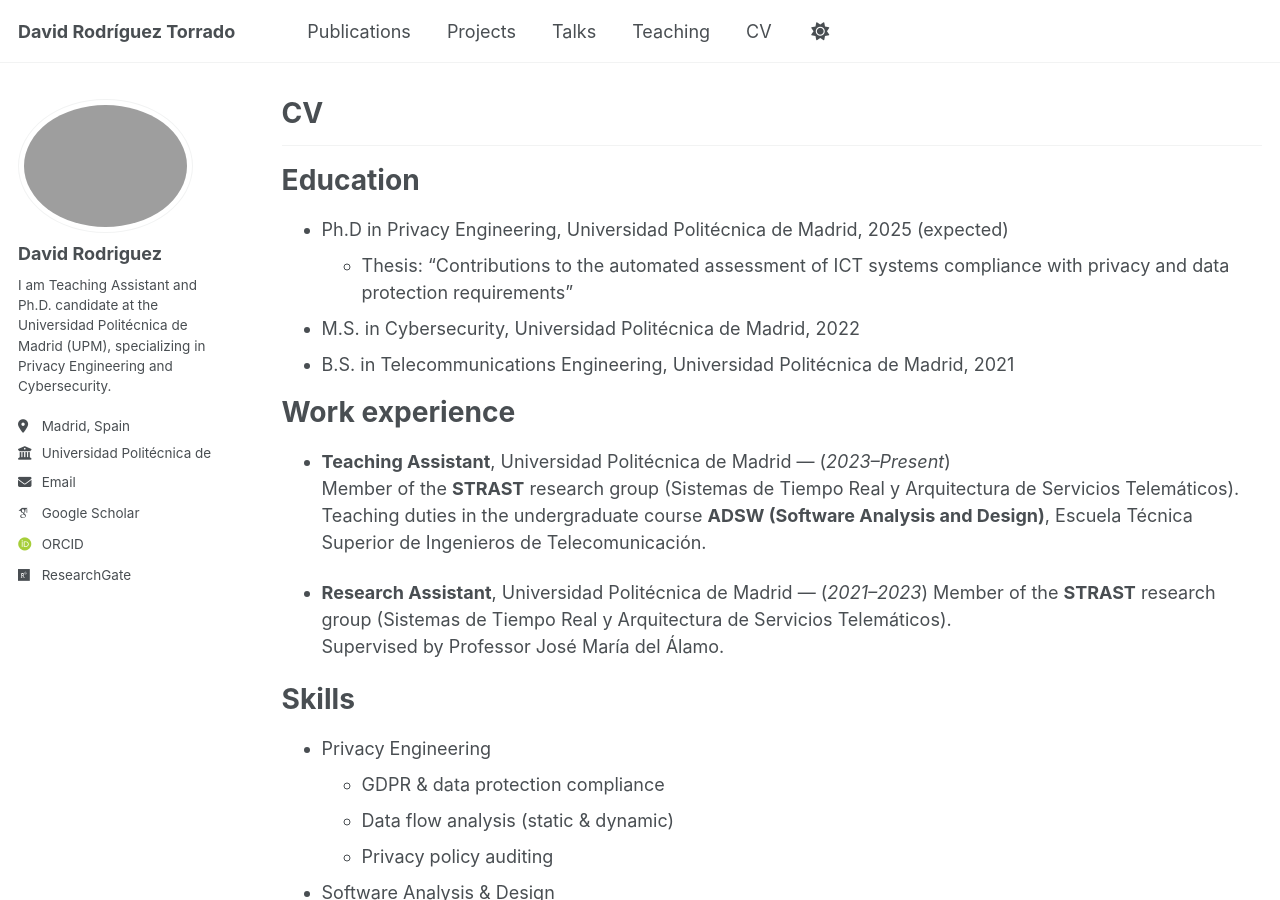
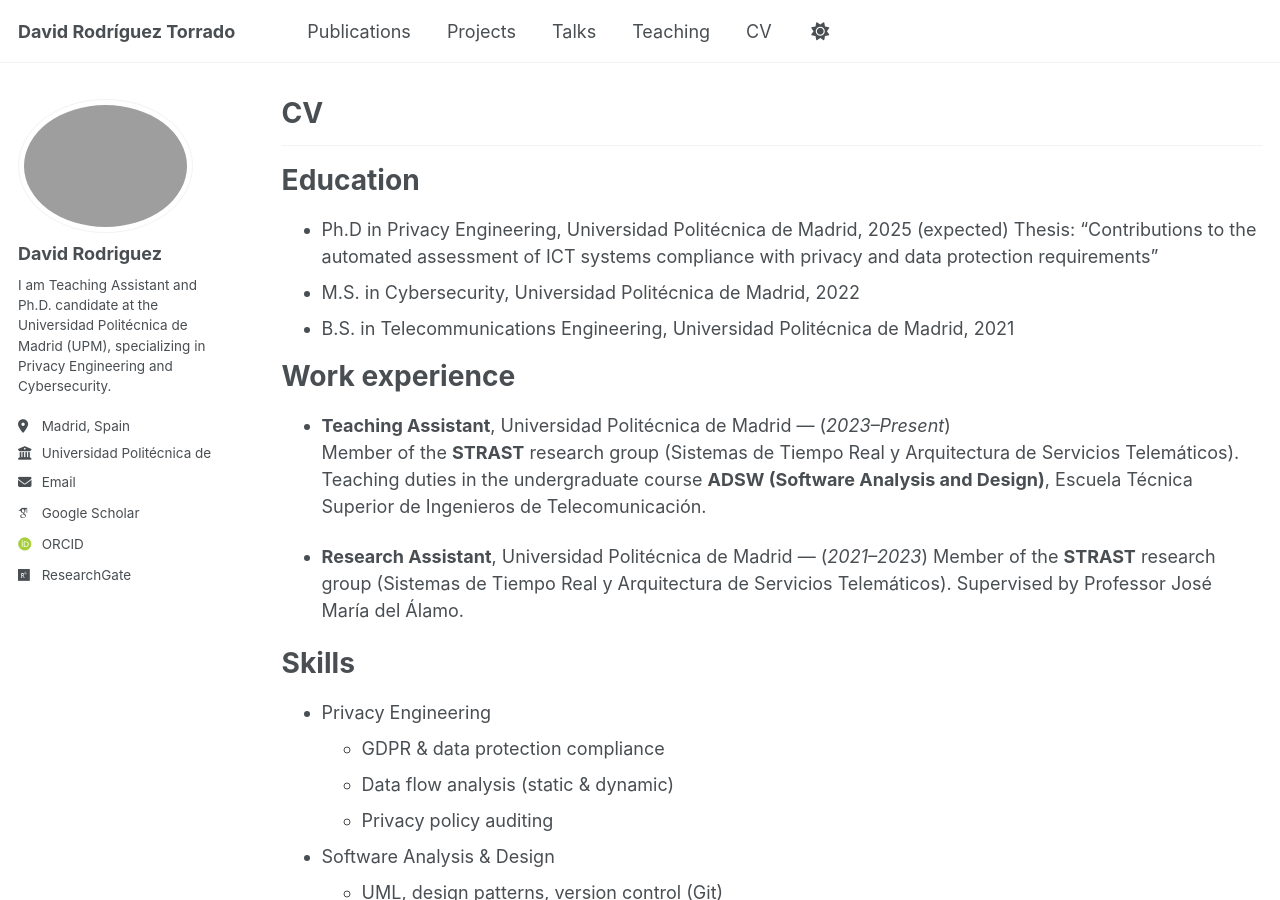
Before and after one commit to DavidRodriguezTorrado/DavidRodriguezTorrado.github.io, a Jekyll site: the page built from _pages/cv.md, in a window 1280 px wide and 900 px high. Built offline with Jekyll 4.4.1, drawn with Linux system fonts in a browser that asks for light colours; some web fonts are replaced; part of the change alters nothing that is shown.

Commit message:
updating cv

```diff
--- a/_pages/cv.md
+++ b/_pages/cv.md
@@ -13,7 +13,7 @@ redirect_from:
 Education
 ======
 * Ph.D in Privacy Engineering, Universidad Politécnica de Madrid, 2025 (expected)
-  * Thesis: "Contributions to the automated assessment of ICT systems compliance with privacy and data protection requirements"
+  Thesis: "Contributions to the automated assessment of ICT systems compliance with privacy and data protection requirements"
 * M.S. in Cybersecurity, Universidad Politécnica de Madrid, 2022
 * B.S. in Telecommunications Engineering, Universidad Politécnica de Madrid, 2021
 
```
